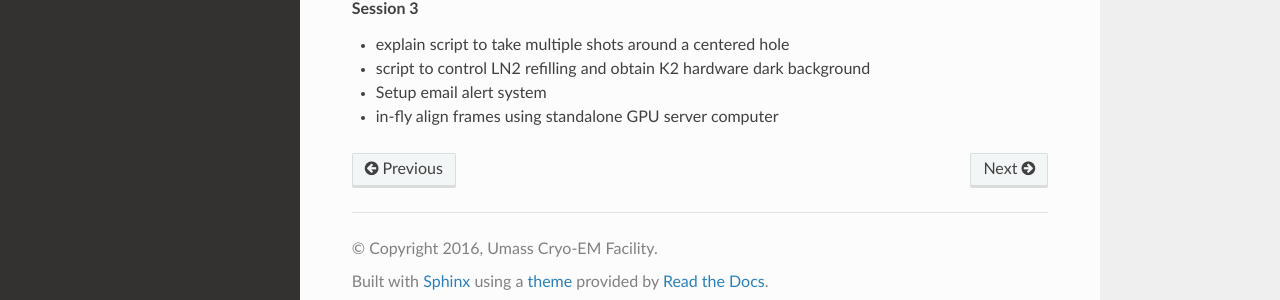
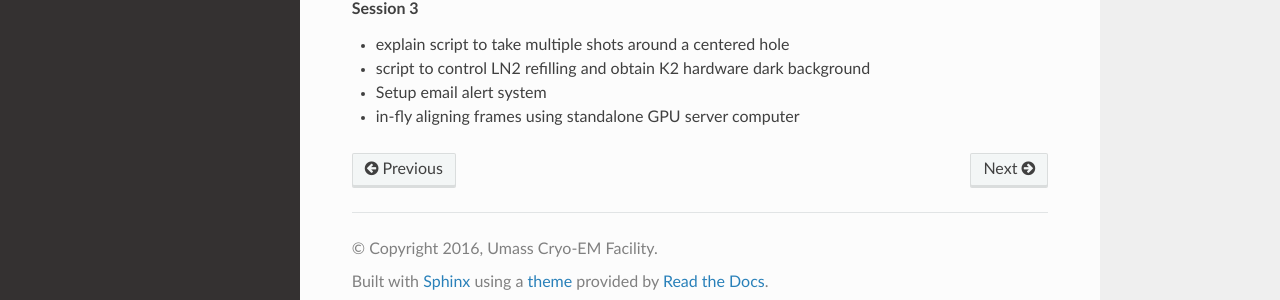
Before and after one commit to xuchen66/sphinx-emdocs, a Sphinx documentation site: the page built from source/serialem_training.rst, in a window 1280 px wide and 900 px high, scrolled down 2650 px. Shown: the part 582-882 px from the top of the window. Built offline with Sphinx 7.4.7 and the Read the Docs theme 2.0.0, drawn with Linux system fonts in a browser that asks for light colours; pages that are not in the unit, such as notebooks, are missing from menus.

Commit message:
Update serialem_training.rst

```diff
--- a/source/serialem_training.rst
+++ b/source/serialem_training.rst
@@ -146,4 +146,4 @@ SerialEM - Advanced Topics (3 sessions)
 - explain script to take multiple shots around a centered hole
 - script to control LN2 refilling and obtain K2 hardware dark background
 - Setup email alert system
-- in-fly align frames using standalone GPU server computer
+- in-fly aligning frames using standalone GPU server computer
```
